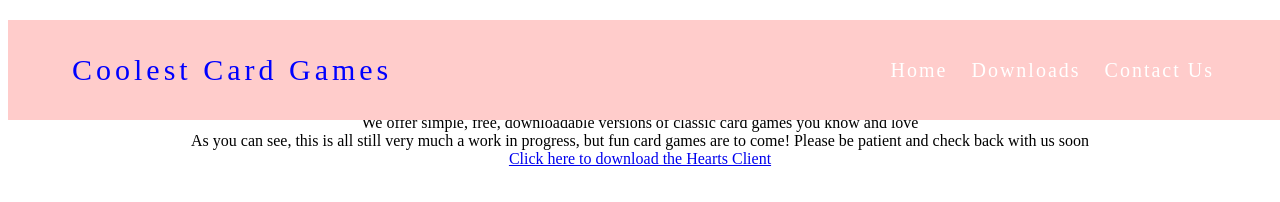
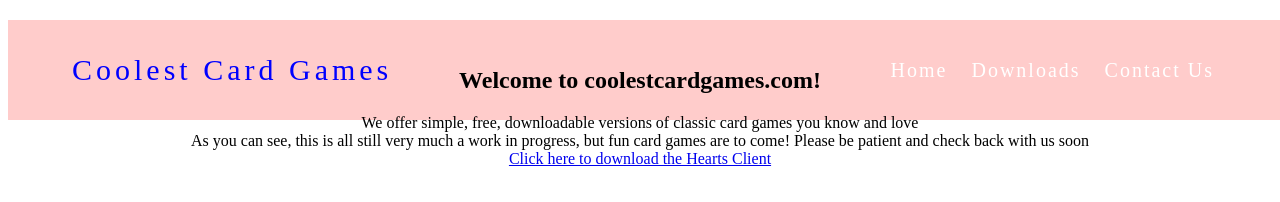
Before and after one commit to fargo-mh/cardswebsite, a plain HTML site: page index.html in a window 1280 px wide. Drawn offline with Linux system fonts and the light colour scheme.

Commit message:
content area fix

```diff
--- a/style.css
+++ b/style.css
@@ -55,3 +55,8 @@ nav a:hover{
     background: #FFFF;
     color: #0000FF;
 }
+
+.content-area{
+    height: 800px;
+    position: relative;
+}
```
